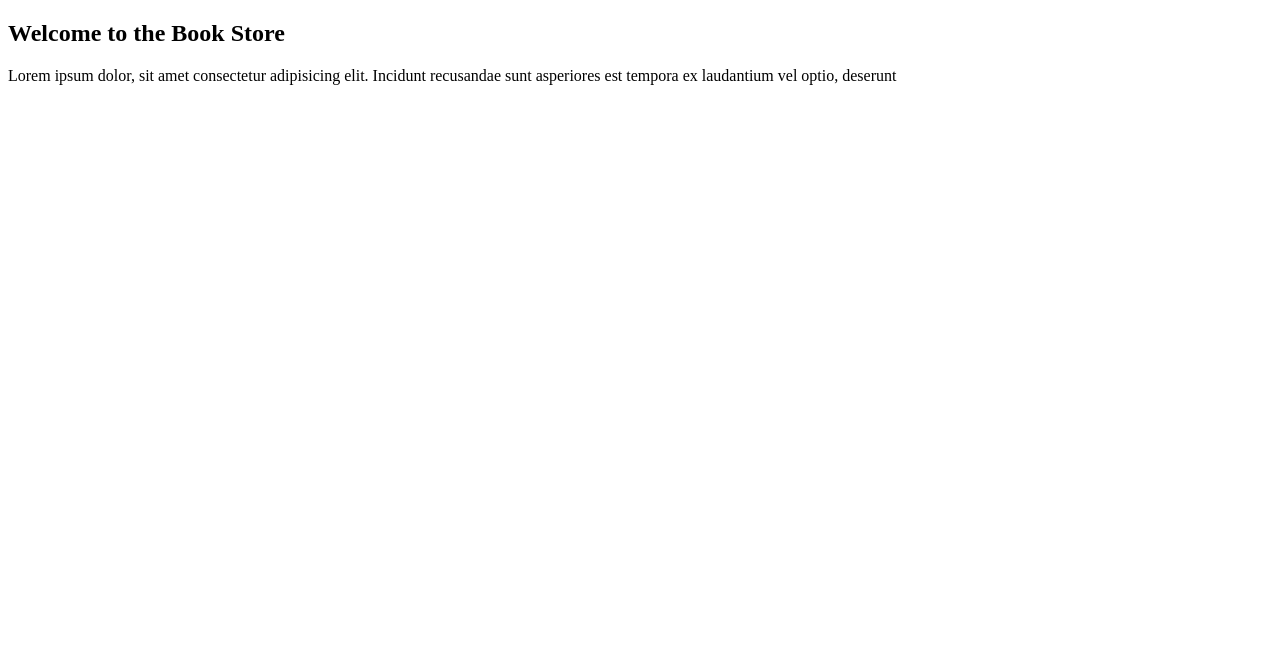
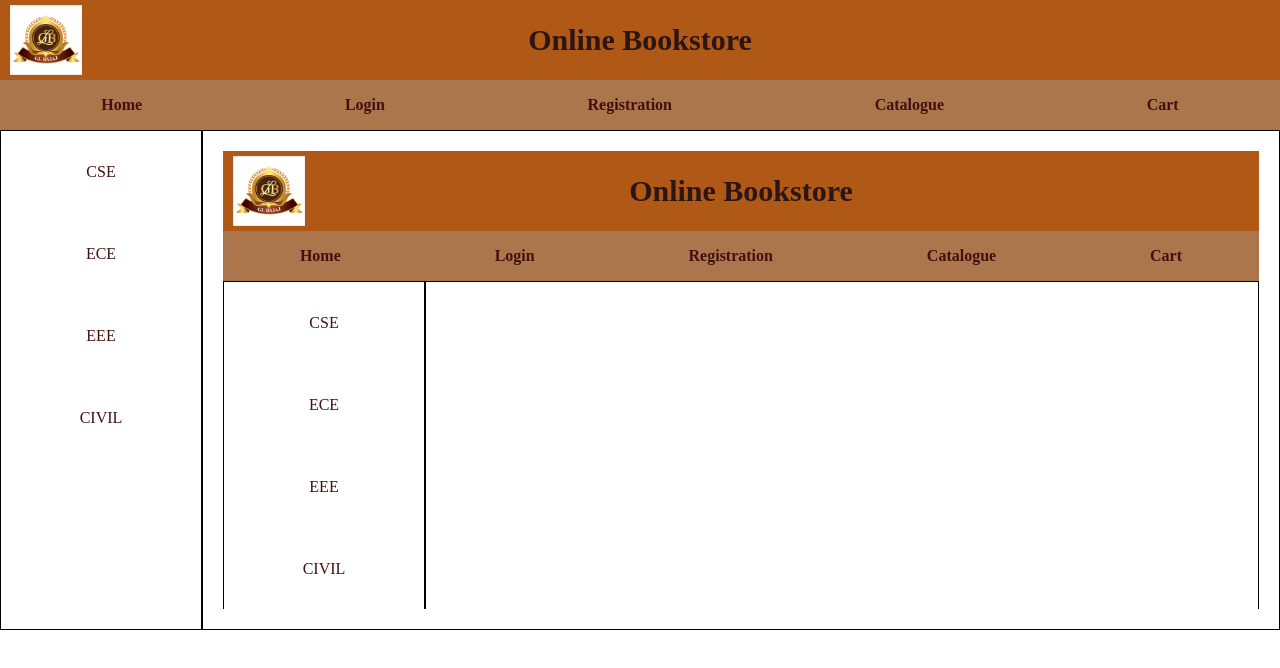
Before and after one commit to ojhaprajjawal23-cpu/WEB_DEVELOPMENT, a plain HTML site: page home.html in a window 1280 px wide. Drawn offline with Linux system fonts and the light colour scheme.

Commit message:
Update home.html

```diff
--- a/home.html
+++ b/home.html
@@ -3,14 +3,103 @@
 <head>
     <meta charset="UTF-8">
     <meta name="viewport" content="width=device-width, initial-scale=1.0">
-    <title>Home</title>
+    <title>Online Book  Store</title>
+    <link rel="stylesheet" href="this.css">
+    <style>
+        *{
+            margin: 0px;
+            padding: 0px;
+        }
+                .header{
+            background: rgb(176, 88, 21);
+            color :rgb(43, 21, 21);
+            height : 80px;
+            font-size: 30px;
+            display: flex;
+            align-items: center;
+            position: relative;
+        }
+        .logo{
+            position: absolute;
+            left: 10px;
+            height: 100%;
+            display: flex;
+            align-items: center;
+        }
+        .logo img{
+            height: 70px;
+            width: auto;
+        }
+        .title{
+            font-weight: bold;
+            width: 100%;
+            text-align: center;
+        }
+        .menu{
+            display: flex;
+            height:50px;
+            background:rgb(172, 118, 76);
+            justify-content: space-around;
+            align-items: center;
+        }
+        .menu a{
+            text-decoration: none;
+            color:rgb(66, 16, 16);
+            font-weight: bold;
+        }
+        .main{
+            display: flex;
+            height : 500px;
+        }
+        .left{
+            width: 200px;
+            border:1px solid black;
+            display: flex;
+            flex-direction: column;
+            align-items: center;
+        }
+        .left a{
+            text-decoration: none;
+            color:rgb(66, 16, 16);
+            margin-block: 2rem;
+        }
+        .right{
+            flex:1;
+            border:1px solid black;
+            align-items: last baseline;
+            padding: 20px;
+        }
+        .right iframe{
+            width :100%;
+            height :100%;
+            border: none;
+        }
+
+    </style>
 </head>
 <body>
-    <h2>Welcome to the Book Store</h2>
-    <p>Lorem ipsum dolor, sit amet consectetur
-        adipisicing elit. Incidunt
-        recusandae sunt asperiores est
-        tempora ex laudantium vel optio, deserunt
-    </p>
+    <div class = "header">
+        <div class = "logo" >
+            <img  src ="logo.jpg" alt = "logo">
+        </div>
+        <div class = "title">Online Bookstore</div>
+    </div>
+    <div class = "menu">
+       <a href="home.html" target = "content">Home</a>
+       <a href="login.html" target = "content">Login</a>
+       <a href="registration.html" target = "content">Registration</a>
+       <a href="catalogue.html" target = "content">Catalogue</a>
+       <a href="cart.html" target = "content">Cart</a>
+    </div>
+   <div class = "main">
+        <div class = "left">
+            <a href = "CSE.html"  target="content">CSE</a>
+            <a href = "ECE.html"  target="content">ECE</a>
+            <a href = "EEE.html"  target="content">EEE</a>
+            <a href = "CIVIL.html"  target="content">CIVIL</a>
+        </div>
+        <div class = "right">
+            <iframe src="home.html" name="content"></iframe>
+        </div>
+   </div>
 </body>
-</html>
```
